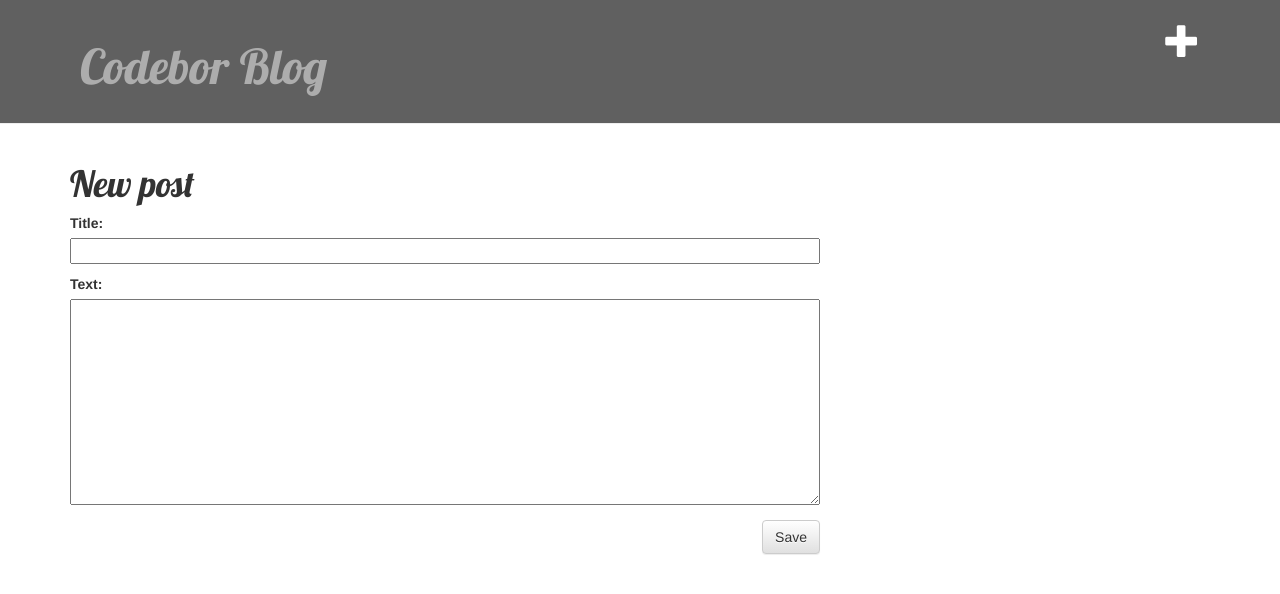
After one commit to borls/my-first-blog, a Django app: page /post/new/ in a window 1280 px wide. The commit adds this page. Shown: the top 594 px of the page. Run offline with Django 3.2, Linux system fonts and the light colour scheme; some libraries are stand-ins or nearby versions.

Commit message:
Added views to create/edit blog post inside the site.

```diff
--- /dev/null
+++ b/blog/forms.py
@@ -0,0 +1,9 @@
+from django import forms
+
+from .models import Post
+
+class PostForm(forms.ModelForm):
+
+    class Meta:
+        model = Post
+        fields = ('title', 'text',)
--- a/blog/templates/blog/base.html
+++ b/blog/templates/blog/base.html
@@ -7,6 +7,7 @@
 
     <link rel="stylesheet" href="//maxcdn.bootstrapcdn.com/bootstrap/3.2.0/css/bootstrap.min.css">
     <link rel="stylesheet" href="//maxcdn.bootstrapcdn.com/bootstrap/3.2.0/css/bootstrap-theme.min.css">
+    <link href='//fonts.googleapis.com/css?family=Lobster&subset=latin,latin-ext' rel='stylesheet' type='text/css'>
 
     <link rel="stylesheet" href="{% static 'css/blog.css' %}"/>
 </head>
@@ -14,6 +15,7 @@
 <div class="wrapper">
     <header class="page-header">
         <div class="container">
+            <a href="{% url 'blog.views.post_new' %}" class="top-menu"><span class="glyphicon glyphicon-plus"></span></a>
             <h1><a href="/">Codebor Blog</a></h1>
         </div>
     </header>
--- a/blog/templates/blog/post_detail.html
+++ b/blog/templates/blog/post_detail.html
@@ -8,6 +8,9 @@
             </div>
         {% endif %}
 
+        <a class="btn btn-default" href="{% url "post_edit" pk=post.pk %}"><span
+                class="glyphicon glyphicon-pencil"></span></a>
+
         <h2><a href="{% url "blog.views.post_detail" pk=post.pk %}">{{ post.title }}</a></h2>
 
         <p>{{ post.text|linebreaks }}</p>
--- /dev/null
+++ b/blog/templates/blog/post_edit.html
@@ -0,0 +1,9 @@
+{% extends "blog/base.html" %}
+
+{% block content %}
+    <h1>New post</h1>
+    <form method="POST" class="post-form">{% csrf_token %}
+        {{ form.as_p }}
+        <button type="submit" class="save btn btn-default">Save</button>
+    </form>
+{% endblock %}
--- a/blog/urls.py
+++ b/blog/urls.py
@@ -4,4 +4,6 @@ from . import views
 urlpatterns = [
     url(r'^$', views.post_list),
     url(r'^post/(?P<pk>[0-9]+)/$', views.post_detail),
+    url(r'^post/new/$', views.post_new, name='post_new'),
+    url(r'^post/(?P<pk>[0-9]+)/edit/$', views.post_edit, name='post_edit'),
 ]
--- a/blog/views.py
+++ b/blog/views.py
@@ -1,6 +1,7 @@
-from django.shortcuts import render, get_object_or_404
+from django.shortcuts import render, get_object_or_404, redirect
 from django.utils import timezone
 from .models import Post
+from .forms import PostForm
 
 
 def post_list(request):
@@ -11,3 +12,31 @@ def post_list(request):
 def post_detail(request, pk):
     post = get_object_or_404(Post, pk=pk)
     return render(request, 'blog/post_detail.html', {'post': post})
+
+
+def post_new(request):
+    if request.method == "POST":
+        form = PostForm(request.POST)
+        if form.is_valid():
+            post = form.save(commit=False)
+            post.author = request.user
+            post.published_date = timezone.now()
+            post.save()
+            return redirect('blog.views.post_detail', pk=post.pk)
+    else:
+        form = PostForm()
+    return render(request, 'blog/post_edit.html', {'form': form})
+
+def post_edit(request, pk):
+    post = get_object_or_404(Post, pk=pk)
+    if request.method == "POST":
+        form = PostForm(request.POST, instance=post)
+        if form.is_valid():
+            post = form.save(commit=False)
+            post.author = request.user
+            post.published_date = timezone.now()
+            post.save()
+            return redirect('blog.views.post_detail', pk=post.pk)
+    else:
+        form = PostForm(instance=post)
+    return render(request, 'blog/post_edit.html', {'form': form})
```
Also changed, not shown: README.md.
